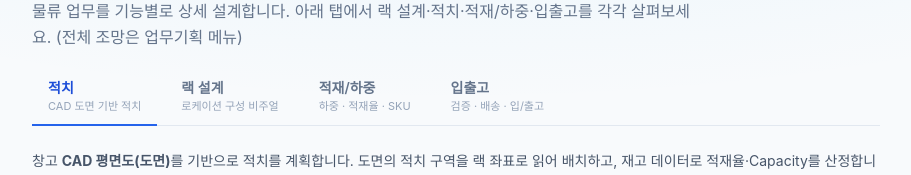
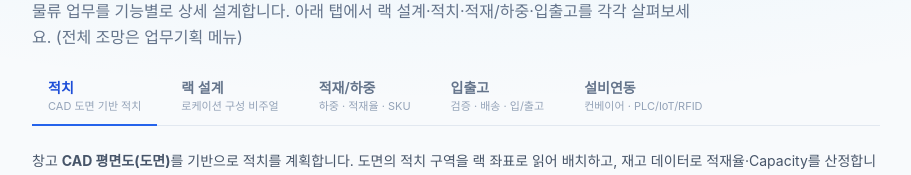
Before and after one commit to hhhj-bot/pofol-nextjs, a Next.js app: page /threejs in a window 1280 px wide. Shown: the part 178-353 px from the top of the page, without its empty margins (184-1095 px from the left). Built offline with nearby package versions, Linux system fonts and the light colour scheme.

Commit message:
feat : 컨베이어 연동 페이지 재생성

```diff
--- a/app/threejs/page.tsx
+++ b/app/threejs/page.tsx
@@ -5,6 +5,7 @@ import { StackTab } from "./StackTab";
 import { RackDesigner } from "./RackDesigner";
 import { LoadTab } from "./LoadTab";
 import { EquipmentTab } from "./EquipmentTab";
+import { ConveyorTab } from "./ConveyorTab";
 
 // Three.js 페이지 — 탭 구조.
 //  · 적치    : 재고 데이터로 적재율/Capacity를 3D로 보여주는 뷰어 (단계별 학습)
@@ -12,13 +13,14 @@ import { EquipmentTab } from "./EquipmentTab";
 //  · 적재/하중: 설계된 랙에 SKU를 적재하고 하중·적재율을 3D로 확인
 //  · 입출고 : GTL 라벨(마스터/싱글) 기준의 출고·배송·입고 검증 흐름 (컨베이어 설비 연동은 추후 별도 탭)
 
-type TabKey = "stack" | "rack" | "load" | "equip";
+type TabKey = "stack" | "rack" | "load" | "equip" | "conveyor";
 
 const TABS: { key: TabKey; label: string; desc: string }[] = [
   { key: "stack", label: "적치", desc: "CAD 도면 기반 적치" },
   { key: "rack", label: "랙 설계", desc: "로케이션 구성 비주얼" },
   { key: "load", label: "적재/하중", desc: "하중 · 적재율 · SKU" },
   { key: "equip", label: "입출고", desc: "검증 · 배송 · 입/출고" },
+  { key: "conveyor", label: "설비연동", desc: "컨베이어 · PLC/IoT/RFID" },
 ];
 
 export default function Page() {
@@ -62,8 +64,10 @@ export default function Page() {
           <RackDesigner />
         ) : tab === "load" ? (
           <LoadTab />
+        ) : tab === "equip" ? (
+          <EquipmentTab />
         ) : (
-          <EquipmentTab />
+          <ConveyorTab />
         )}
       </div>
     </main>
```
